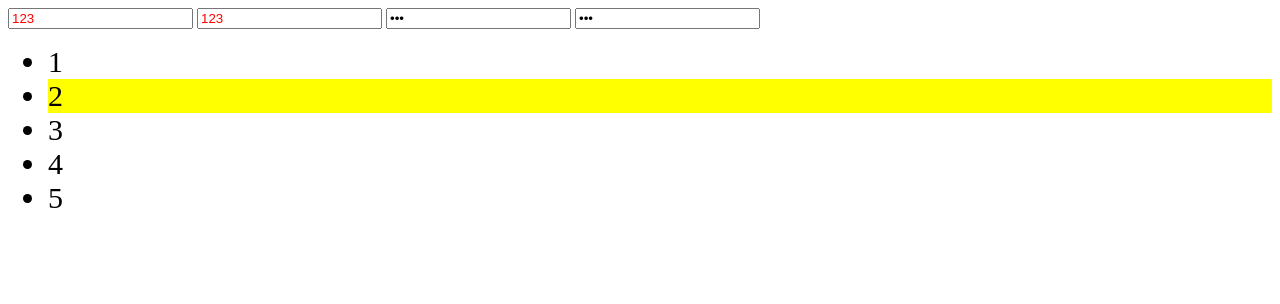
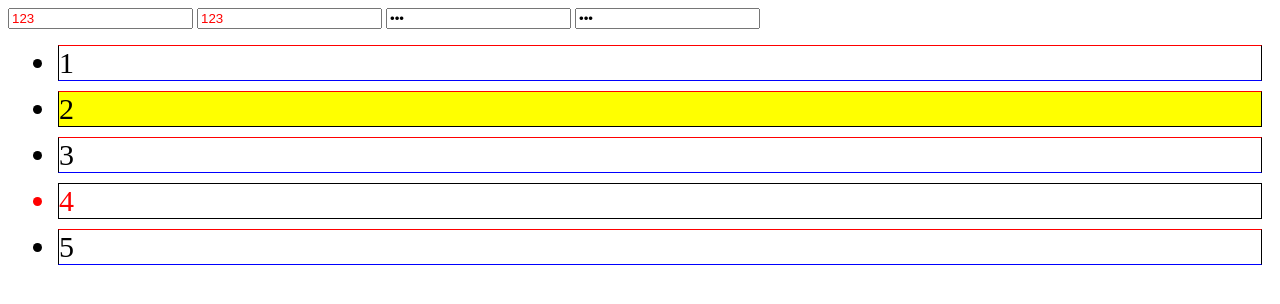
Before and after one commit to parkha-1/aws_class_test, a plain HTML site: page day03/09_속성선택자.html in a window 1280 px wide. Drawn offline with Linux system fonts and the light colour scheme.

Commit message:
Update 09_속성선택자.html

```diff
--- a/day03/09_속성선택자.html
+++ b/day03/09_속성선택자.html
@@ -6,59 +6,59 @@
 	<title>속성 선택자</title>
 	<style>
 		/*
-	속성 선택자(교제 p.83)
+		속성 선택자(p.83)
 		- 요소의 속성을 활용하는 선택자
 		- [속성명=값]
 
 		문자열 속성 선택자
-	 - 속성에 특정 문자열이 있는지 확인할 때 사용
+		- 속성에 특정 문자열이 있는 확인할 때 사용
 		- 보통 class 명을 이용할 때 사용
 
 		[속성=a]
 		- 속성 값이 a와 일치하는 요소를 선택
 
-	 [속성-=a]
+		[속성~=a]
 		- 속성의 값이 a를 단어로 포함하는 요소를 선택
-		- class="a b" : O
-		- class="b a" : O
-		- class="ab"  : X
+		- class="a b": O
+		- class="b a": O
+		- class="ab" : X
 
-	 [속성]|=a]
-	  - 속성의 값이 a-단어로 된 요소를 선택
-		- class-"a-b" : O
+		[속성|=a]
+		- 속성의 값이 a-단어로 시작된 요소를 선택
+		- class="a-b" : O
 		- class="a"   : X
 		- class="b a" : X
 		- class="b a-c" : O
 
 		[속성^=a]
-	  -속성의 값이 a로 시작하는 요소를 선택
+		- 속성의 값이 a로 시작하는 요소를 선택
 		- class="a-b" : O
 		- class="a b" : O
 		- class="b a" : X
 		- class="ab"  : O
 
 		[속성$=a]
-		-속성의 값이 a로 끝나는 요소를 선택
+		- 속성의 값이 a로 끝나는 요소를 선택
 		- class="a-b" : X
-		- class="a b" : O
+		- class="b-a" : O
 		- class="b a" : O
 		- class="ab"  : X
 		- class="ba"  : O
 
 		[속성*=a]
-		-속성의 값이 a를 포함하는 요소를 선택
+		- 속성의 값이 a를 포함하는 요소를 선택
 		- class="a-b" : O
-		- class="a b" : O
+		- class="b-a" : O
 		- class="b a" : O
 		- class="ab"  : O
 		- class="ba"  : O
 		*/
-	input[type=text]{color: red;}
-  .item{margin: border : 1px;}
-	[class-=box]{color: red;}
+		input[type=text]{ color: red;}
+		.item{ margin: 10px; border: 1px solid black;}
+		[class~=box]{ color: red;}
 		[class|=item]{background-color: yellow;}
 		[class^=item]{border-top-color: red;}
-	[class$=box]{border-bottom: color(blue);}
+		[class$=box]{border-bottom-color: blue; }
 		[class*=box]{font-size: 30px;}
 	</style>
 </head>
```
Lines whose indentation alone changed are shown as unchanged.
